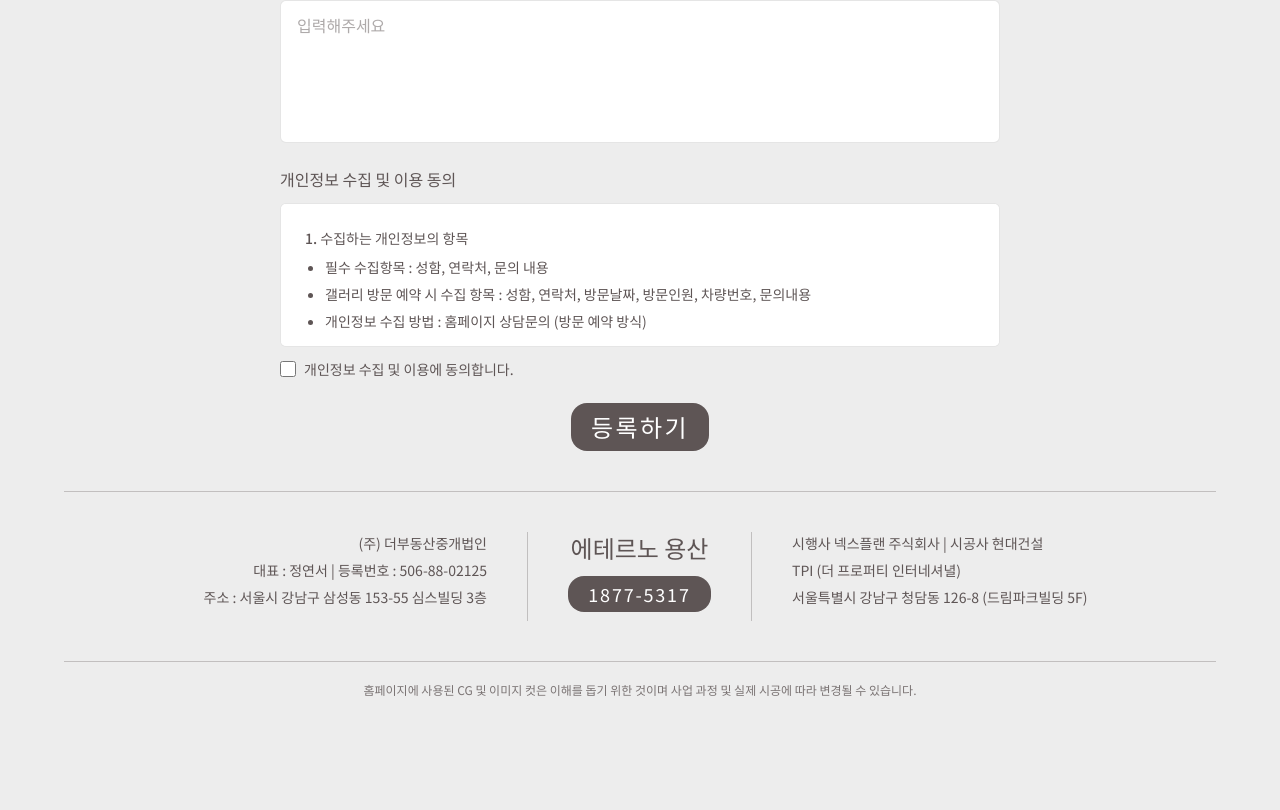
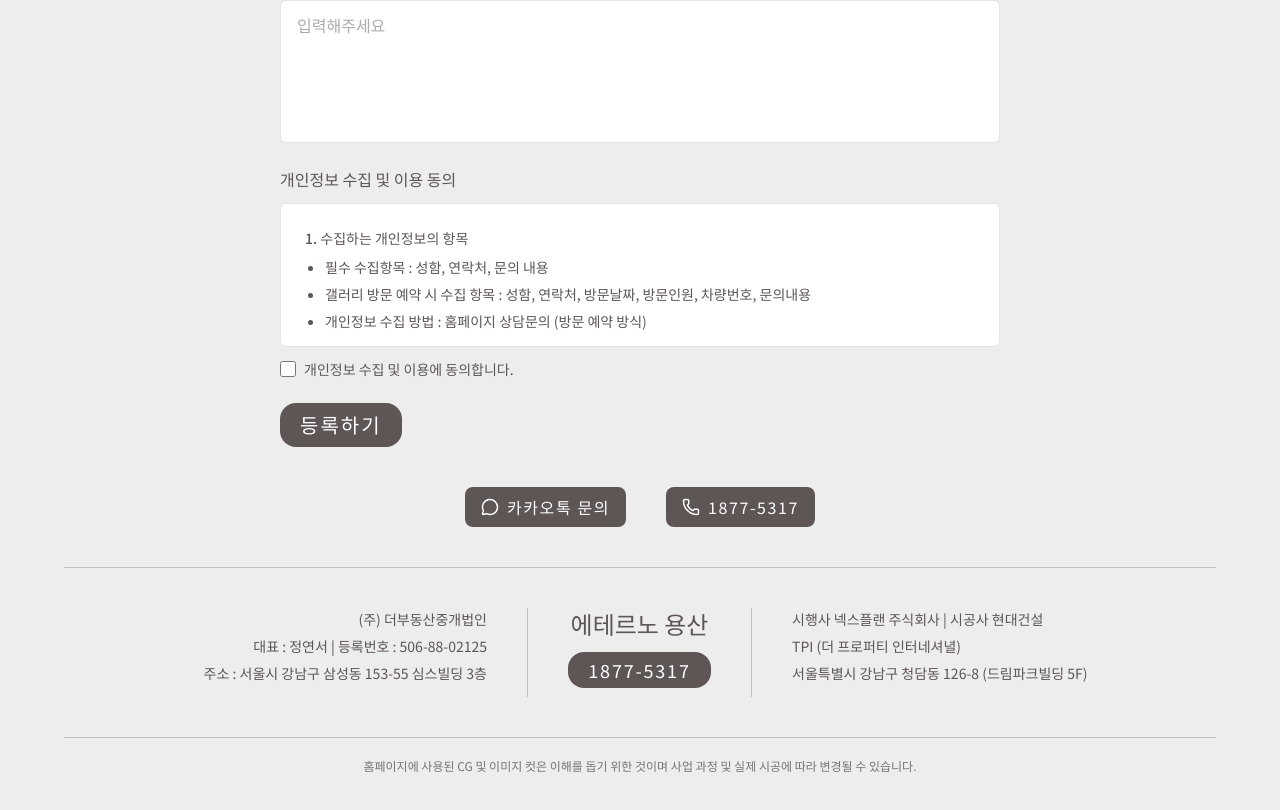
Before and after one commit to millwheel/eterno-yongsan, a Next.js app: page /enroll in a window 1280 px wide. Shown: the part 748-1558 px from the top of the page. Before the commit the page ends 1506 px from the top, so only its background shows below. Built offline with nearby package versions, Linux system fonts and the light colour scheme.

Commit message:
feat: 카톡링크 추가

```diff
--- a/package.json
+++ b/package.json
@@ -9,6 +9,7 @@
     "lint": "eslint"
   },
   "dependencies": {
+    "@heroicons/react": "^2.2.0",
     "lucide-react": "^0.552.0",
     "next": "15.5.4",
     "react": "19.1.0",
--- a/src/app/enroll/page.tsx
+++ b/src/app/enroll/page.tsx
@@ -5,6 +5,7 @@ import PrivacyPolicy from "@/components/privacyPolicy";
 import {useRouter} from "next/navigation";
 import {formatPhoneInput} from "@/utils/formatPhoneInput";
 import React from "react";
+import Contact from "@/components/contact";
 
 export default function EnrollPage() {
     const router = useRouter();
@@ -134,14 +135,18 @@ export default function EnrollPage() {
                     </div>
 
                     {/* 버튼 */}
-                    <div className="flex justify-center">
+                    <div className="flex">
                         <button
                             type="submit"
-                            className="px-5 py-2 rounded-2xl text-2xl bg-[#5e5555] text-white tracking-widest cursor-pointer
+                            className="px-5 py-2 rounded-2xl text-xl bg-[#5e5555] text-white tracking-widest cursor-pointer
                             hover:bg-[#7a6f6f] transition"
                         >
                             등록하기
                         </button>
+                    </div>
+
+                    <div className="mt-10">
+                        <Contact />
                     </div>
                 </form>
             </div>
--- a/src/app/gallery/page.tsx
+++ b/src/app/gallery/page.tsx
@@ -5,6 +5,7 @@ import PrivacyPolicy from "@/components/privacyPolicy";
 import { useRouter } from "next/navigation";
 import React from "react";
 import {formatPhoneInput} from "@/utils/formatPhoneInput";
+import Contact from "@/components/contact";
 
 export default function GalleryPage() {
     const router = useRouter();
@@ -204,13 +205,17 @@ export default function GalleryPage() {
                     </div>
 
                     {/* 버튼 */}
-                    <div className="flex justify-center">
+                    <div className="flex">
                         <button
                             type="submit"
-                            className="px-5 py-2 rounded-2xl text-2xl bg-[#5e5555] text-white tracking-widest cursor-pointer hover:bg-[#7a6f6f] transition"
+                            className="px-5 py-2 rounded-2xl text-xl bg-[#5e5555] text-white tracking-widest cursor-pointer hover:bg-[#7a6f6f] transition"
                         >
                             등록하기
                         </button>
+                    </div>
+
+                    <div className="mt-10">
+                        <Contact />
                     </div>
                 </form>
             </div>
--- a/src/components/call.tsx
+++ /dev/null
@@ -1,43 +0,0 @@
-"use client";
-
-import React from "react";
-
-function isMobileUA() {
-    if (typeof navigator === "undefined") return false;
-    return /Android|iPhone|iPad|iPod|Mobile|IEMobile|Opera Mini/i.test(
-        navigator.userAgent
-    );
-}
-
-type CallButtonProps = {
-    label: string;
-    phoneNumber: string;
-};
-
-export default function CallButton({ label, phoneNumber }: CallButtonProps) {
-    const onClick = () => {
-        const phoneNumberTel = phoneNumber.replaceAll("-", "");
-        if (isMobileUA()) {
-            window.location.href = `tel:${phoneNumberTel}`;
-        } else {
-            alert(`${label} 전화번호: ${phoneNumber}`);
-        }
-    };
-
-    return (
-        <button
-            onClick={onClick}
-            aria-label={`${label} 전화걸기`}
-            className="
-                  w-30 h-30 md:w-40 md:h-40 rounded-full
-                  bg-gray-200/40 hover:bg-gray-200/90 hover:shadow-xl
-                  text-black/80 font-medium text-sm md:text-base
-                  shadow-lg backdrop-blur
-                  transition focus:outline-none focus:ring-2 focus:ring-white/60
-                  cursor-pointer
-            "
-        >
-            {label}
-        </button>
-    );
-}
--- /dev/null
+++ b/src/components/contact.tsx
@@ -0,0 +1,22 @@
+import { MessageCircle, Phone } from "lucide-react";
+
+export default function Contact() {
+    return (
+        <div className="flex items-center justify-center gap-10">
+            <a
+                href="https://pf.kakao.com/_xjJxcAn"
+                className="flex items-center gap-2 tracking-widest text-base text-white bg-[#5e5555] px-4 py-2 rounded-lg hover:bg-[#7a6f6f] transition"
+            >
+                <MessageCircle size={18} />
+                카카오톡 문의
+            </a>
+            <a
+                href="tel:18775317"
+                className="flex items-center gap-2 tracking-widest text-base text-white bg-[#5e5555] px-4 py-2 rounded-lg hover:bg-[#7a6f6f] transition"
+            >
+                <Phone size={18} />
+                1877-5317
+            </a>
+        </div>
+    );
+}
```
Also changed, not shown: 1 other file (tests, documents, lock files or other folders).
